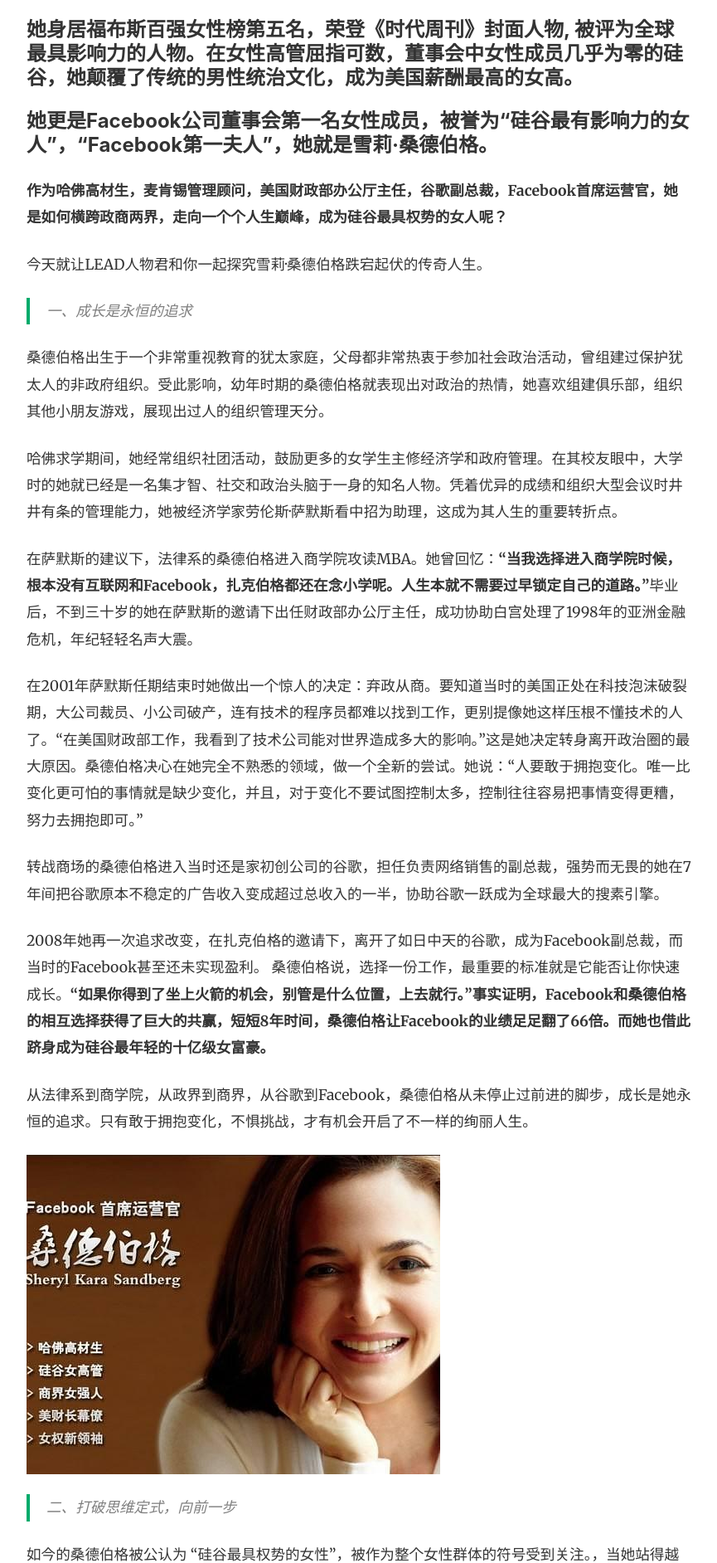
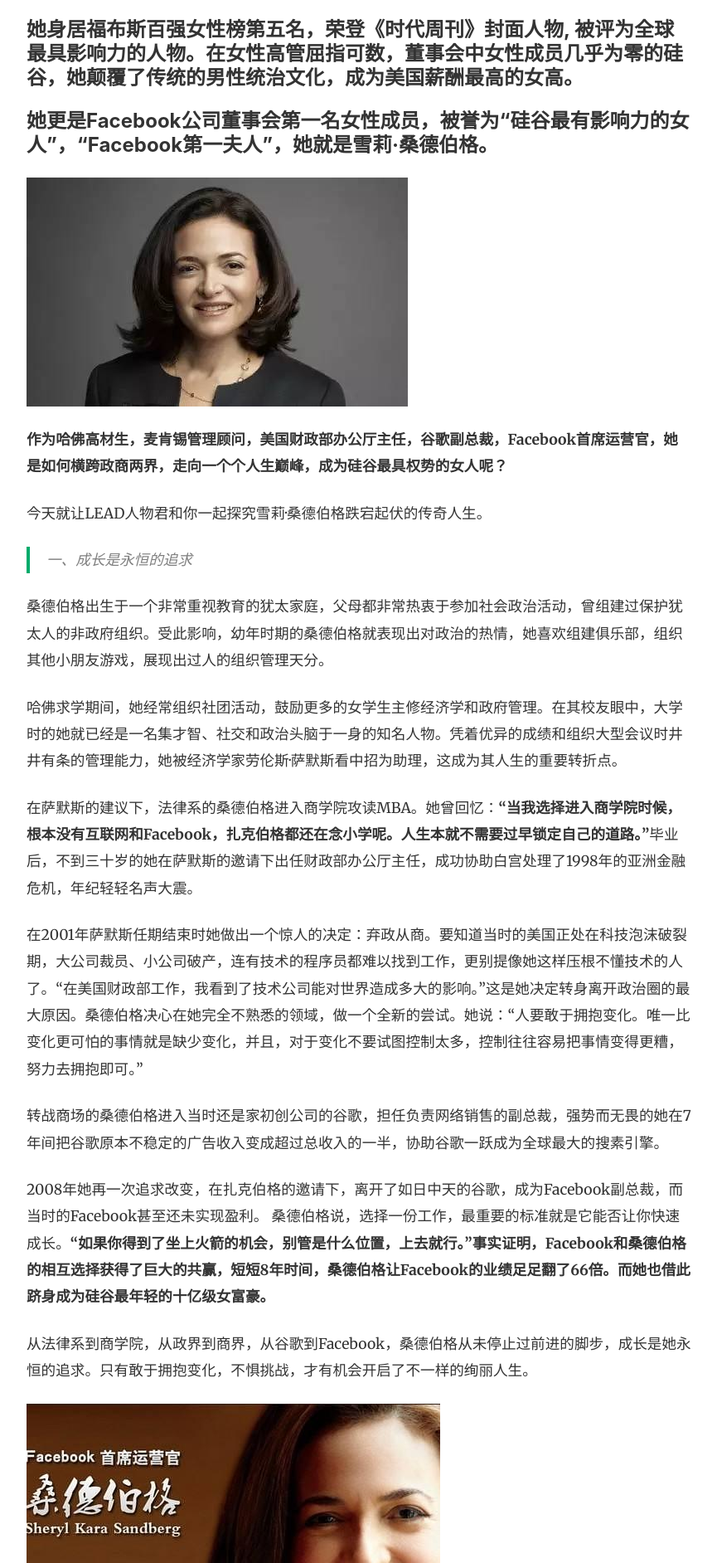
Before and after one commit to Cxy166/my-first-blog, a Jekyll site: the page built from _posts/2021-03-20-my-first-blog.md, in a window 1280 px wide. Shown: the part 2315-4199 px from the top of the page at 83% size, without its empty margins (253-1118 px from the left). Built offline with Jekyll 4.4.1, drawn with Linux system fonts in a browser that asks for light colours; nearby versions of some CDN libraries.

Commit message:
更新文章

```diff
--- a/_posts/2021-03-20-my-first-blog.md
+++ b/_posts/2021-03-20-my-first-blog.md
@@ -39,6 +39,8 @@ _Coding Girls Club_
 #### 她身居福布斯百强女性榜第五名，荣登《时代周刊》封面人物, 被评为全球最具影响力的人物。在女性高管屈指可数，董事会中女性成员几乎为零的硅谷，她颠覆了传统的男性统治文化，成为美国薪酬最高的女高。
 
 #### 她更是Facebook公司董事会第一名女性成员，被誉为“硅谷最有影响力的女人”，“Facebook第一夫人”，她就是雪莉·桑德伯格。
+
+![002](../assets/images/0320-002.jpeg)
 
 **作为哈佛高材生，麦肯锡管理顾问，美国财政部办公厅主任，谷歌副总裁，Facebook首席运营官，她是如何横跨政商两界，走向一个个人生巅峰，成为硅谷最具权势的女人呢？**
 
```
